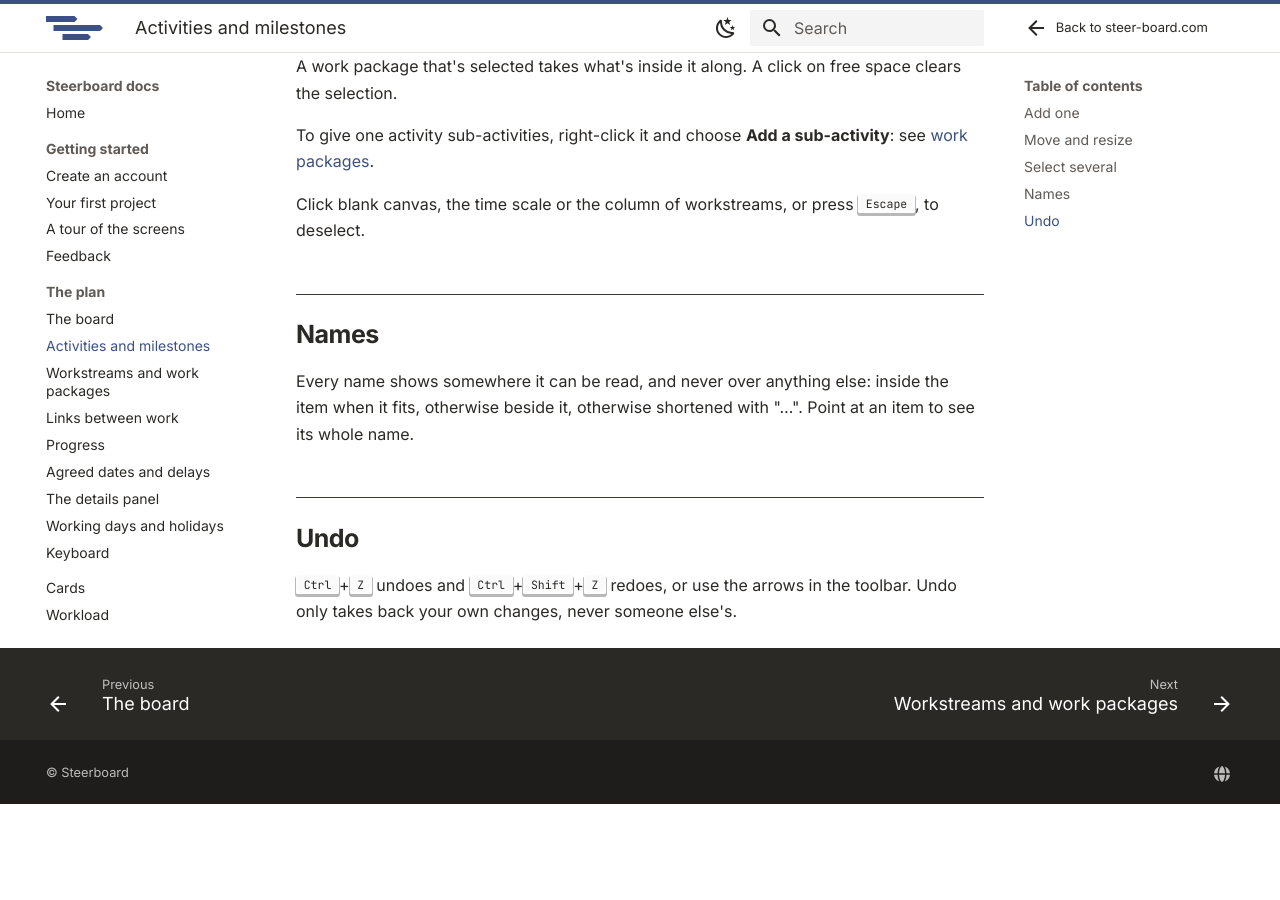
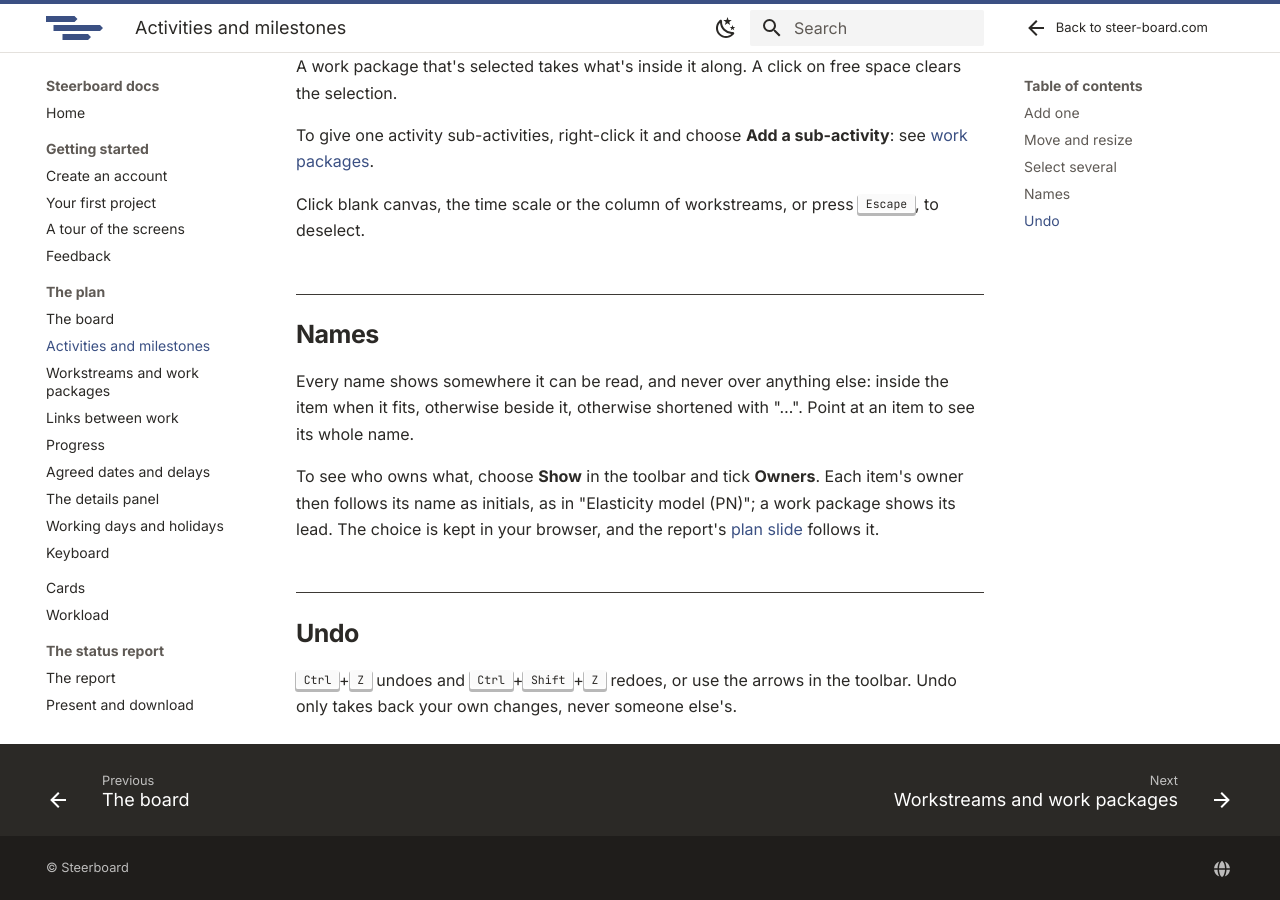
Before and after one commit to mistahcase/steerboard-docs, an MkDocs documentation site: the page built from pages/plan/items.md, in a window 1280 px wide and 900 px high, scrolled down 2516 px. Built offline with MkDocs 1.6.1 and Material for MkDocs 9.7.7, drawn with Linux system fonts in a browser that asks for light colours; before the commit the page ends 3320 px from its top, so only the background shows below that.

Commit message:
Owners on the plan: a Show menu, and initials after each name (D1)
From the UX review, approved by the user on 2026-11-13 (SCENARIOS.md, OW).

- Show, in the plan's toolbar, with Owners: each item's owner follows its
  name as initials in brackets, a little lighter ("Elasticity model (PN)").
  A work package shows its lead; work that's nobody's keeps its name alone.
- The initials are part of what's written (written, gantt/names.ts), so the
  names' rules place them: inside the boat when both fit, beside it otherwise.
- The plan slide follows the board: buildReport takes what to show, and a
  bar carries its owner's initials (PlanBar.owner).
- Kept in this browser's view preferences (showOwners); off to begin with.

Seen in the browser on the demo plan. Docs: the names and the plan slide.
Pages F1 left behind are marked reviewed.

Co-Authored-By: Claude Fable 5.2 <noreply@anthropic.com>

```diff
--- a/pages/plan/items.md
+++ b/pages/plan/items.md
@@ -75,6 +75,11 @@ Every name shows somewhere it can be read, and never over anything else:
 inside the item when it fits, otherwise beside it, otherwise shortened with
 "…". Point at an item to see its whole name.
 
+To see who owns what, choose **Show** in the toolbar and tick **Owners**. Each
+item's owner then follows its name as initials, as in "Elasticity model (PN)";
+a work package shows its lead. The choice is kept in your browser, and the
+report's [plan slide](../report/present.md#the-plan-slide) follows it.
+
 ## Undo
 
 <kbd>Ctrl</kbd>+<kbd>Z</kbd> undoes and <kbd>Ctrl</kbd>+<kbd>Shift</kbd>+<kbd>Z</kbd>
```
Also changed, not shown: coverage.json (+4 -3 lines), pages/report/present.md (+3 -0 lines).
